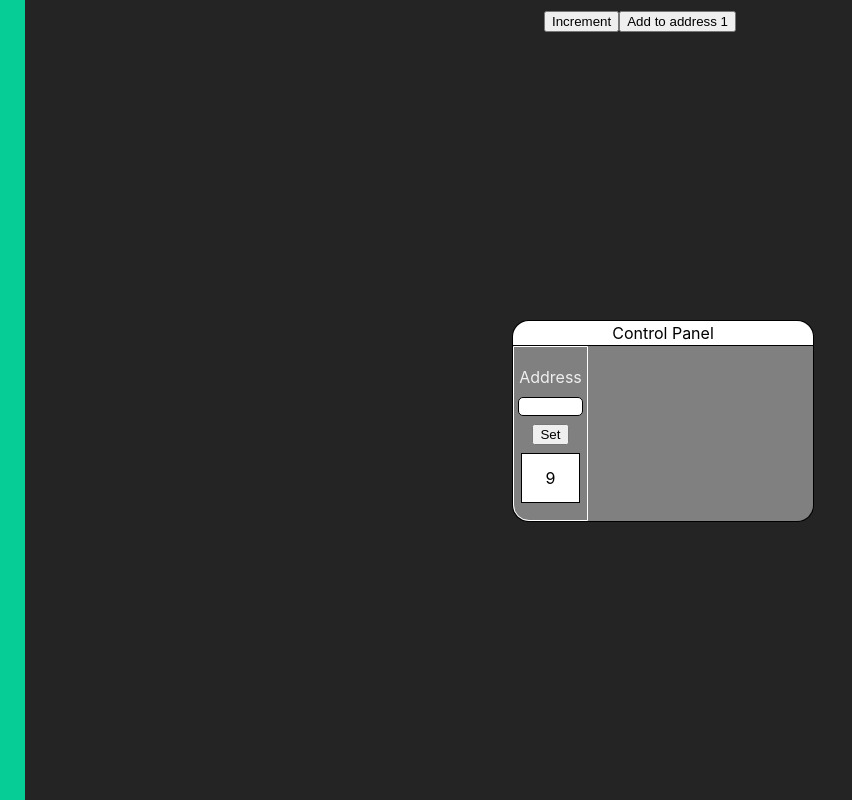
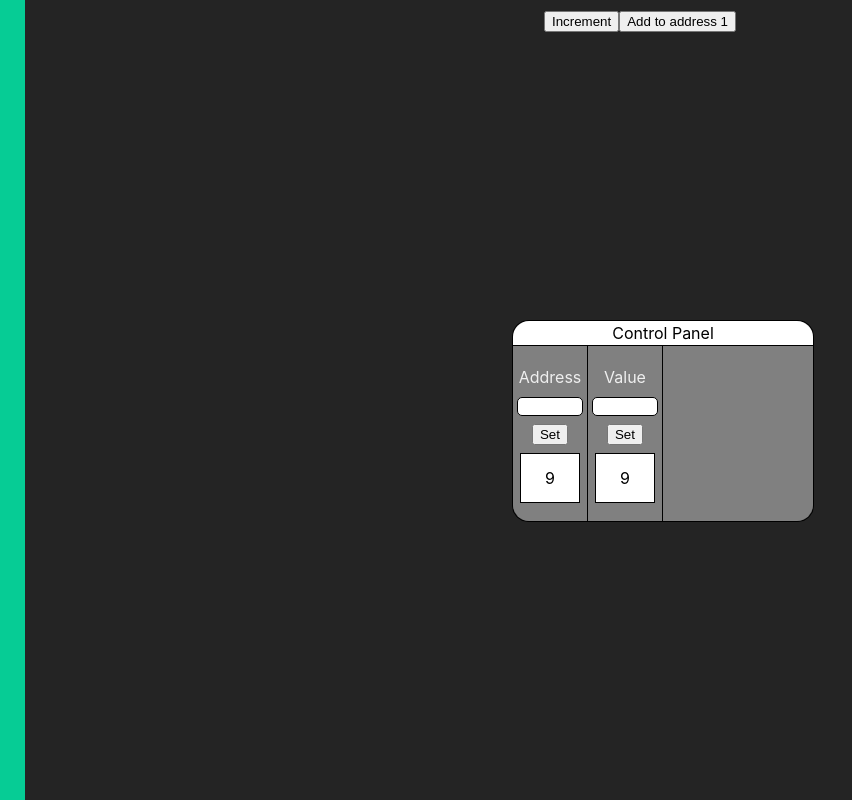
Before and after one commit to Furrj/BitsToBytes, a React (Vite) app: page / in a window 1280 px wide. Shown: the whole page, without its empty margins (0-852 px from the left). Built offline with nearby package versions, Linux system fonts and the light colour scheme.

Commit message:
valueBox layout

```diff
--- a/src/components/Interfaces/ControlPanel.module.css
+++ b/src/components/Interfaces/ControlPanel.module.css
@@ -32,9 +32,8 @@
 
 .addressBox {
   width: 25%;
-  border: 1px solid white;
+  border-right: var(--border);
   box-sizing: border-box;
-  border-bottom-left-radius: 1rem;
   display: flex;
   flex-direction: column;
   align-items: center;
@@ -70,3 +69,13 @@ button {
   align-items: center;
   justify-content: center;
 }
+
+.valueBox {
+  width: 25%;
+  border-right: var(--border);
+  box-sizing: border-box;
+  display: flex;
+  flex-direction: column;
+  align-items: center;
+  justify-content: center;
+}
--- a/src/components/Interfaces/ControlPanel.tsx
+++ b/src/components/Interfaces/ControlPanel.tsx
@@ -14,6 +14,12 @@ const ControlPanel: React.FC = () => {
             <button>Set</button>
             <div className={styles.currentValue}>9</div>
           </div>
+          <div className={styles.valueBox}>
+            <div className="boxTitle">Value</div>
+            <input type="number" name="address" id="address" />
+            <button>Set</button>
+            <div className={styles.currentValue}>9</div>
+          </div>
         </div>
       </div>
     </Draggable>
```
